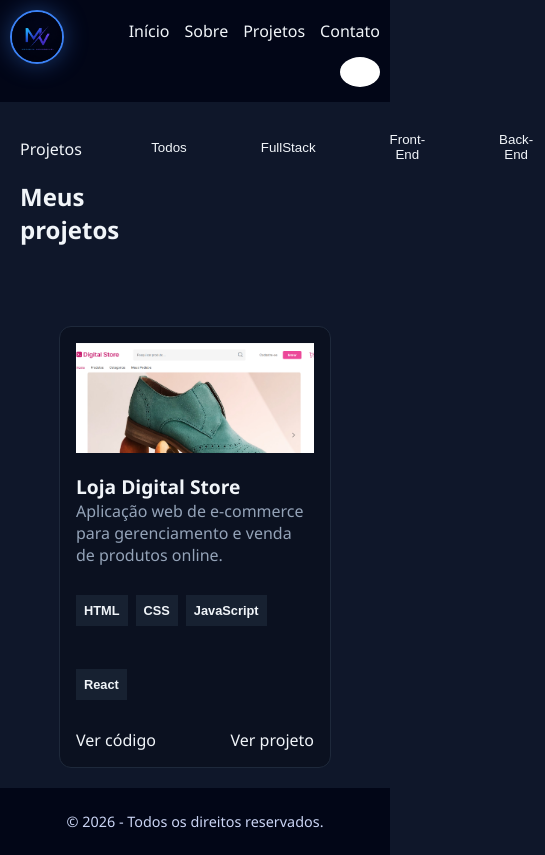
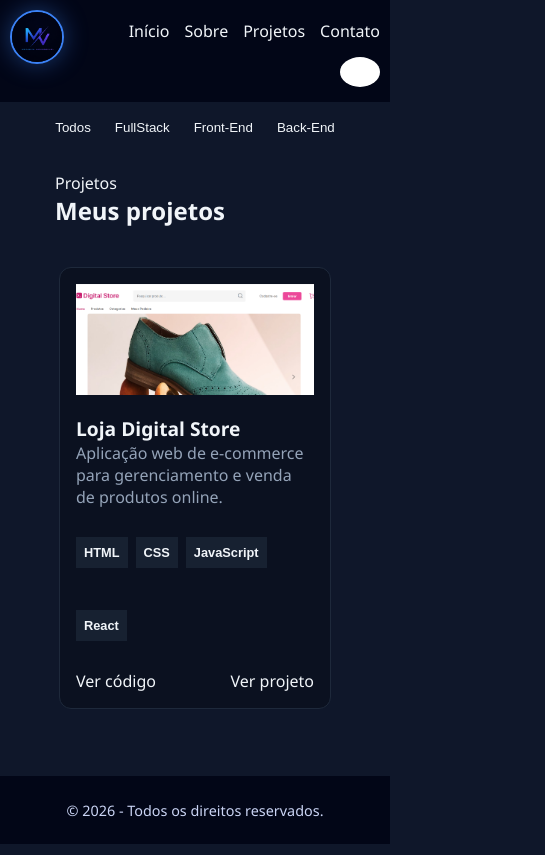
Before and after one commit to Monaliza-Vasconcelos/monaliza-vasconcelos-portfolio, a React (Vite) app in the folder portifolio/: page /projetos in a window 390 px wide. Shown: the whole page, 545 px wide, since content can reach past the window. Built offline with nearby package versions, Linux system fonts and the light colour scheme; grey boxes are pictures that could not be loaded.

Commit message:
Enviando ajuste de responsividade aba projects

```diff
--- a/portifolio/src/App.css
+++ b/portifolio/src/App.css
@@ -397,6 +397,7 @@ body {
 
   color: var(--text-primary);
   padding: 20px;
+  box-sizing: border-box;
 }
 
 .sessao-dois-projects {
@@ -433,7 +434,6 @@ body {
 
   color: var(--text-primary);
   padding: 20px;
-
 
 }
 
@@ -798,9 +798,35 @@ footer {
   }
 
   .container-projects{
+    flex-direction: column-reverse;
+    align-items: center;
+    padding: 0 20px;
+    margin: 0;
     box-sizing: border-box;
   }
 
+  .container-section{
+    justify-content: center;
+    flex-direction: row;
+    flex-wrap: wrap;
+    box-sizing: border-box;
+  }
 
+  .sessao-dois-projects{
+    gap: 0;
+  }
+
+  .sessao-um-projects{
+    width: 80%;
+
+  }
+
+  .sessao-um-projects p{
+    margin: 0;
+  }
+
+  .sessao-um-projects h2{
+    margin: 0;
+  }
 
 }
```
Also changed, not shown: 1 other file (tests, documents, lock files or other folders).
